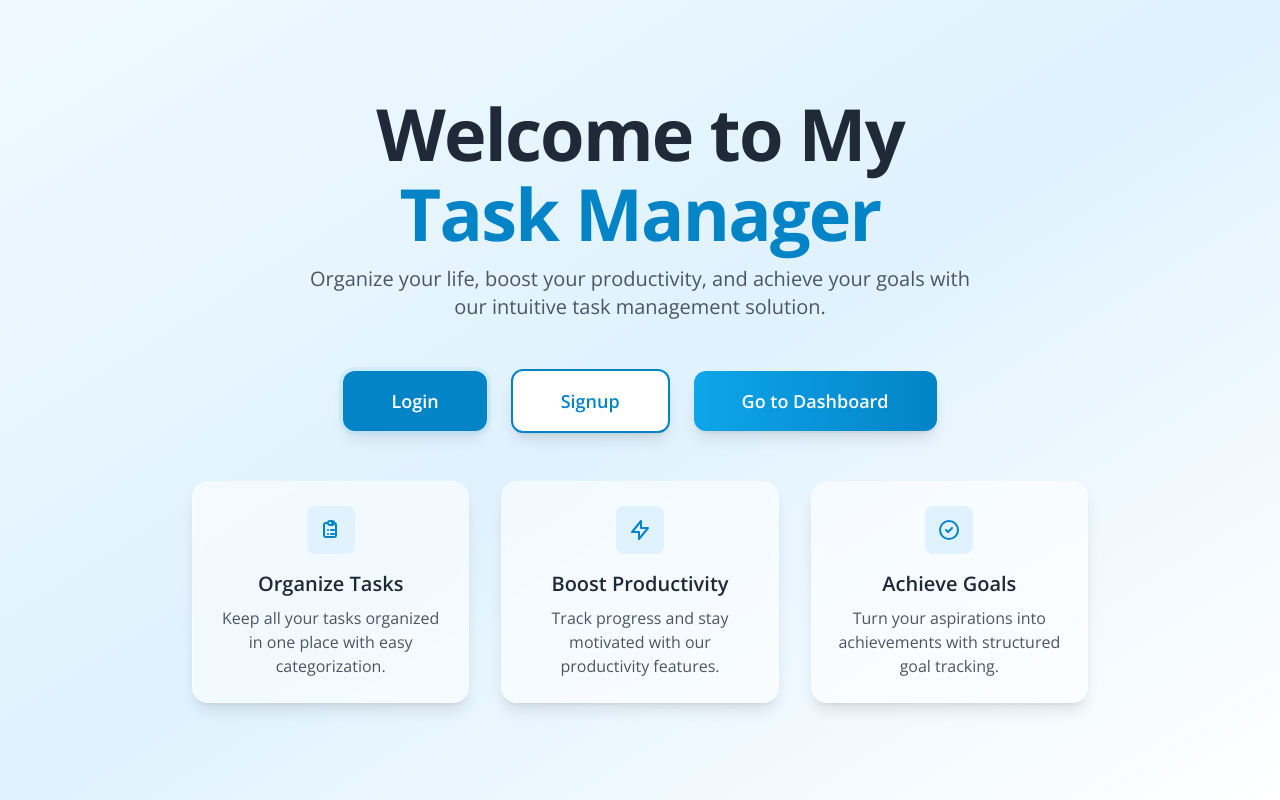
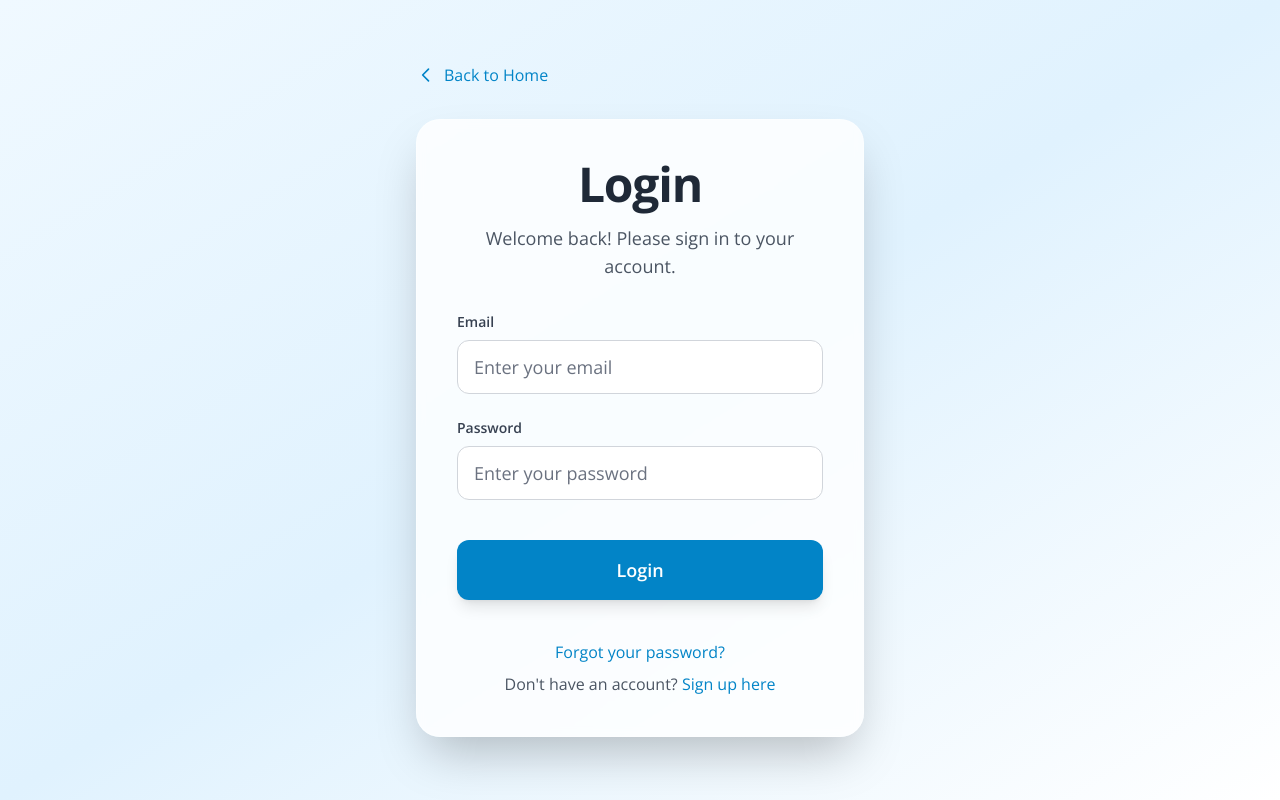
Before and after one commit to JayPNsGHub/TaskManager, a React (Vite) app: page / in a window 1280 px wide. Both pictures are taken after a click on the button "Login". Built offline with nearby package versions, Linux system fonts and the light colour scheme.

Commit message:
Create Login Page

```diff
--- a/src/App.tsx
+++ b/src/App.tsx
@@ -1,8 +1,11 @@
 import React from 'react';
+import LoginPage from './components/LoginPage';
 
 function App() {
+  const [currentPage, setCurrentPage] = React.useState<'home' | 'login'>('home');
+
   const handleLogin = () => {
-    console.log('Login clicked');
+    setCurrentPage('login');
   };
 
   const handleSignup = () => {
@@ -12,6 +15,14 @@ function App() {
   const handleDashboard = () => {
     console.log('Go to Dashboard clicked');
   };
+
+  const handleBackToHome = () => {
+    setCurrentPage('home');
+  };
+
+  if (currentPage === 'login') {
+    return <LoginPage onBack={handleBackToHome} />;
+  }
 
   return (
     <div className="min-h-screen bg-gradient-to-br from-light-blue-50 via-light-blue-100 to-white flex items-center justify-center px-4 sm:px-6 lg:px-8">
--- /dev/null
+++ b/src/components/LoginPage.tsx
@@ -0,0 +1,110 @@
+import React, { useState } from 'react';
+
+interface LoginPageProps {
+  onBack: () => void;
+}
+
+function LoginPage({ onBack }: LoginPageProps) {
+  const [email, setEmail] = useState('');
+  const [password, setPassword] = useState('');
+
+  const handleSubmit = (e: React.FormEvent) => {
+    e.preventDefault();
+    console.log('Login attempt:', { email, password });
+    // Handle login logic here
+  };
+
+  return (
+    <div className="min-h-screen bg-gradient-to-br from-light-blue-50 via-light-blue-100 to-white flex items-center justify-center px-4 sm:px-6 lg:px-8">
+      <div className="max-w-md w-full space-y-8">
+        {/* Back Button */}
+        <button
+          onClick={onBack}
+          className="flex items-center text-light-blue-600 hover:text-light-blue-700 font-medium transition-colors duration-200 mb-4"
+        >
+          <svg className="w-5 h-5 mr-2" fill="none" stroke="currentColor" viewBox="0 0 24 24">
+            <path strokeLinecap="round" strokeLinejoin="round" strokeWidth="2" d="M15 19l-7-7 7-7" />
+          </svg>
+          Back to Home
+        </button>
+
+        {/* Login Form Container */}
+        <div className="bg-white/80 backdrop-blur-sm rounded-3xl shadow-2xl border border-white/30 p-8 sm:p-10">
+          {/* Heading */}
+          <div className="text-center mb-8">
+            <h1 className="text-4xl sm:text-5xl font-bold text-gray-800 tracking-tight">
+              Login
+            </h1>
+            <p className="mt-4 text-lg text-gray-600">
+              Welcome back! Please sign in to your account.
+            </p>
+          </div>
+
+          {/* Login Form */}
+          <form onSubmit={handleSubmit} className="space-y-6">
+            {/* Email Field */}
+            <div>
+              <label htmlFor="email" className="block text-sm font-semibold text-gray-700 mb-2">
+                Email
+              </label>
+              <input
+                id="email"
+                name="email"
+                type="email"
+                autoComplete="email"
+                required
+                value={email}
+                onChange={(e) => setEmail(e.target.value)}
+                className="w-full px-4 py-3 border border-gray-300 rounded-xl text-gray-900 placeholder-gray-500 focus:outline-none focus:ring-4 focus:ring-light-blue-200 focus:border-light-blue-500 transition-all duration-200 text-lg"
+                placeholder="Enter your email"
+              />
+            </div>
+
+            {/* Password Field */}
+            <div>
+              <label htmlFor="password" className="block text-sm font-semibold text-gray-700 mb-2">
+                Password
+              </label>
+              <input
+                id="password"
+                name="password"
+                type="password"
+                autoComplete="current-password"
+                required
+                value={password}
+                onChange={(e) => setPassword(e.target.value)}
+                className="w-full px-4 py-3 border border-gray-300 rounded-xl text-gray-900 placeholder-gray-500 focus:outline-none focus:ring-4 focus:ring-light-blue-200 focus:border-light-blue-500 transition-all duration-200 text-lg"
+                placeholder="Enter your password"
+              />
+            </div>
+
+            {/* Login Button */}
+            <div className="pt-4">
+              <button
+                type="submit"
+                className="w-full px-6 py-4 bg-light-blue-600 hover:bg-light-blue-700 text-white font-semibold text-lg rounded-xl shadow-lg hover:shadow-xl transform hover:-translate-y-1 transition-all duration-200 ease-in-out focus:outline-none focus:ring-4 focus:ring-light-blue-200 focus:ring-opacity-50"
+              >
+                Login
+              </button>
+            </div>
+
+            {/* Additional Links */}
+            <div className="text-center pt-4 space-y-2">
+              <a href="#" className="text-light-blue-600 hover:text-light-blue-700 font-medium transition-colors duration-200">
+                Forgot your password?
+              </a>
+              <p className="text-gray-600">
+                Don't have an account?{' '}
+                <a href="#" className="text-light-blue-600 hover:text-light-blue-700 font-medium transition-colors duration-200">
+                  Sign up here
+                </a>
+              </p>
+            </div>
+          </form>
+        </div>
+      </div>
+    </div>
+  );
+}
+
+export default LoginPage;
```
